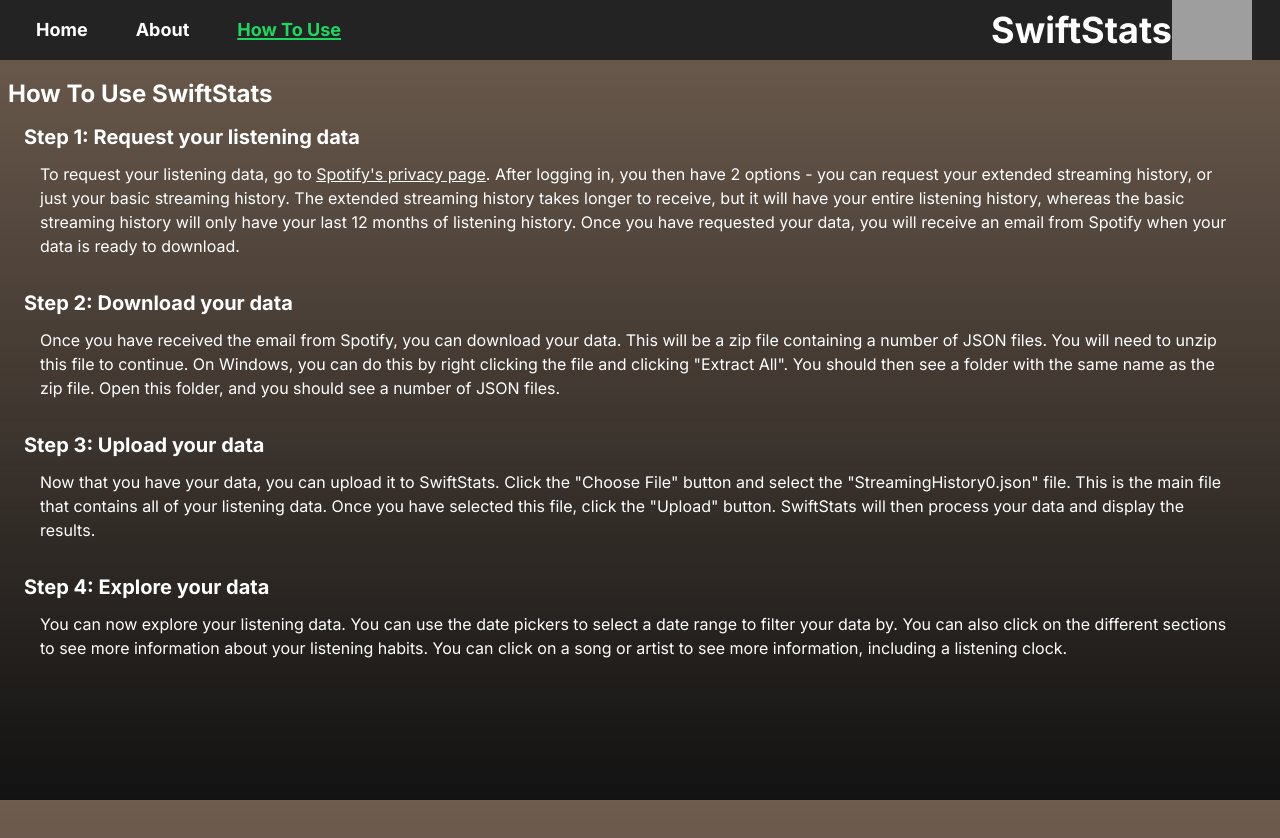
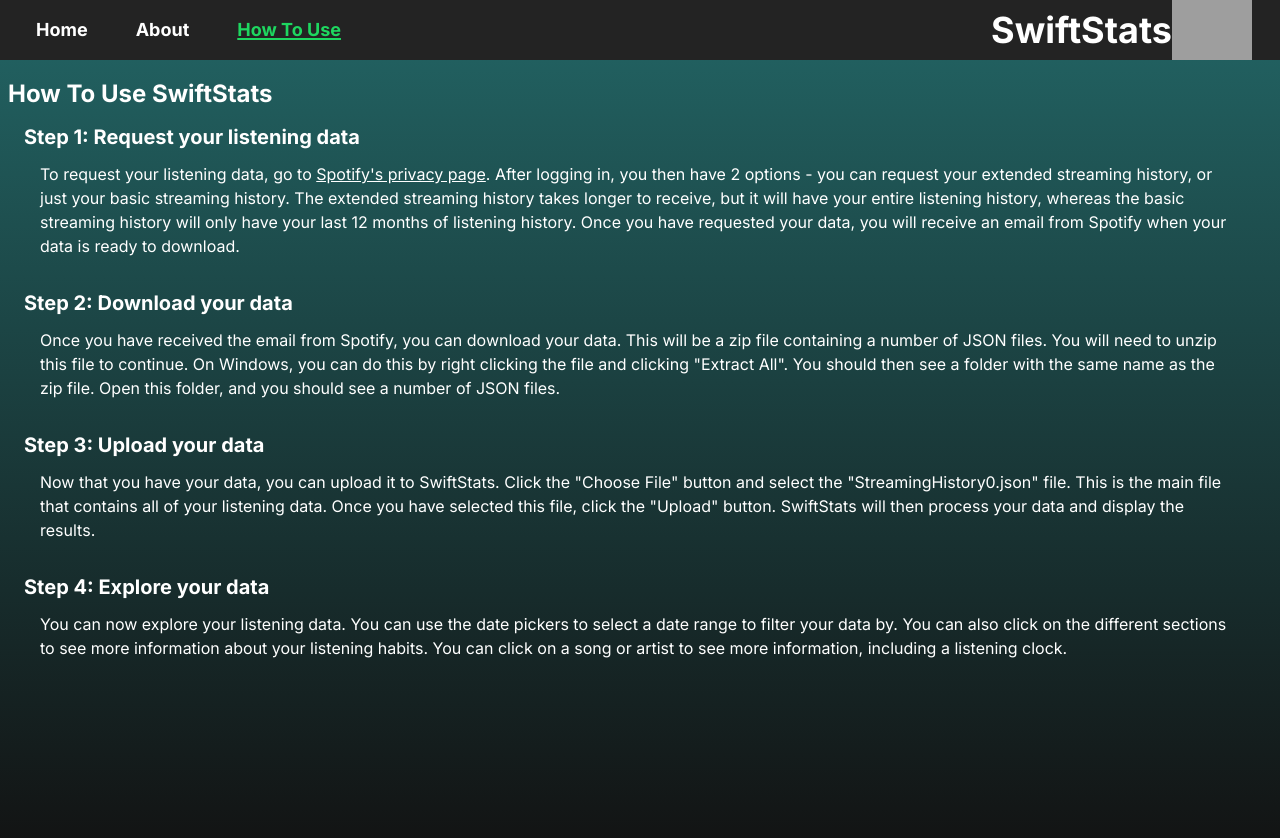
Before and after one commit to Daniel-CG-Wright/SwiftStats, a Next.js app: page /how-to-use in a window 1280 px wide. Shown: the top 838 px of the page. Built offline with nearby package versions, Linux system fonts and the light colour scheme; grey boxes are pictures that could not be loaded.

Commit message:
Change saving features, allow removal of locally stored file, and improve styling.

```diff
--- a/next.config.js
+++ b/next.config.js
@@ -1,4 +1,7 @@
 /** @type {import('next').NextConfig} */
 const nextConfig = {}
 
-module.exports = nextConfig
+module.exports = {
+    nextConfig,
+    output: 'standalone',
+}
--- a/package.json
+++ b/package.json
@@ -14,7 +14,8 @@
     "react": "^18",
     "react-dom": "^18",
     "react-icons": "^4.12.0",
-    "react-tooltip": "^5.25.0"
+    "react-tooltip": "^5.25.0",
+    "sharp": "^0.33.1"
   },
   "devDependencies": {
     "@types/d3": "^7.4.3",
--- a/src/app/about/page.tsx
+++ b/src/app/about/page.tsx
@@ -3,7 +3,7 @@ import Image from 'next/image';
 
 const AboutPage: React.FC = () => {
     return (
-        <div className="px-2 py-4">
+        <div className="px-2 py-4 dark-background-page">
             <h1>About SwiftStats</h1>
             <div className="text-section">
                 <p>
--- a/src/app/components/FileUploadComponent.tsx
+++ b/src/app/components/FileUploadComponent.tsx
@@ -42,7 +42,8 @@ const FileUploadComponent: React.FC<Props> = ({ fileContent, setFileContent }) =
                     setFileContent(content);
                     const parsedContent = JSON.parse(content);
                     setLatestStreamedTrack(parsedContent[parsedContent.length - 1]);
-                    setIsSaved(false);
+                    localStorage.setItem('uploadedFile', content);
+                    setIsSaved(true);
                 }
             };
             reader.readAsText(file);
@@ -66,13 +67,6 @@ const FileUploadComponent: React.FC<Props> = ({ fileContent, setFileContent }) =
         return false;
     };
 
-    const handleSaveClick = () => {
-        if (fileContent) {
-            localStorage.setItem('uploadedFile', fileContent);
-            setIsSaved(true);
-        }
-    };
-
     const clearFile = () => {
         setFileContent('');
         setIsSaved(false);
@@ -82,6 +76,10 @@ const FileUploadComponent: React.FC<Props> = ({ fileContent, setFileContent }) =
         fileInput.value = '';
     };
 
+    const deleteSavedFile = () => {
+        localStorage.removeItem('uploadedFile');
+        setIsSaved(false);
+    };
 
     return (
         <div>
@@ -98,10 +96,14 @@ const FileUploadComponent: React.FC<Props> = ({ fileContent, setFileContent }) =
                 }
             </div>
             <div className="py-1">
-                {fileContent && !isSaved && (
-                    <button onClick={handleSaveClick}>Save for next time</button>
+                {fileContent && isSaved && (
+                    <button onClick={deleteSavedFile}>Remove file from local storage</button>
                 )}
-                {isSaved && <span className='text-white text-lg'>Saved locally for future use</span>}
+                {
+                    fileContent && !isSaved && (
+                        <button onClick={() => setIsSaved(true)}>Save file to local storage</button>
+                    )
+                }
             </div>
             {fileContent && <button onClick={() => clearFile()}>Clear current file</button>}
         </div>
--- a/src/app/globals.css
+++ b/src/app/globals.css
@@ -264,5 +264,18 @@ select option {
       transparent
     ),
     rgb(var(--background-end-rgb));
+    height: 100%;
 
 }
+
+.blue-background-page {
+  /* have a med-blue top and a black bottom */
+  background: linear-gradient(
+      to bottom,
+      rgb(33, 95, 95),
+      transparent
+    ),
+    rgb(var(--background-end-rgb));
+    height: 100%;
+
+}
--- a/src/app/how-to-use/page.tsx
+++ b/src/app/how-to-use/page.tsx
@@ -4,7 +4,7 @@ import React from 'react';
 
 const HowToUsePage: React.FC = () => {
     return (
-        <div className="px-2 py-4">
+        <div className="px-2 py-4 blue-background-page">
             <h1>How To Use SwiftStats</h1>
             <div className="text-section">
                 <h2>Step 1: Request your listening data</h2>
```
Also changed, not shown: 2 other files (tests, documents, lock files or other folders).
